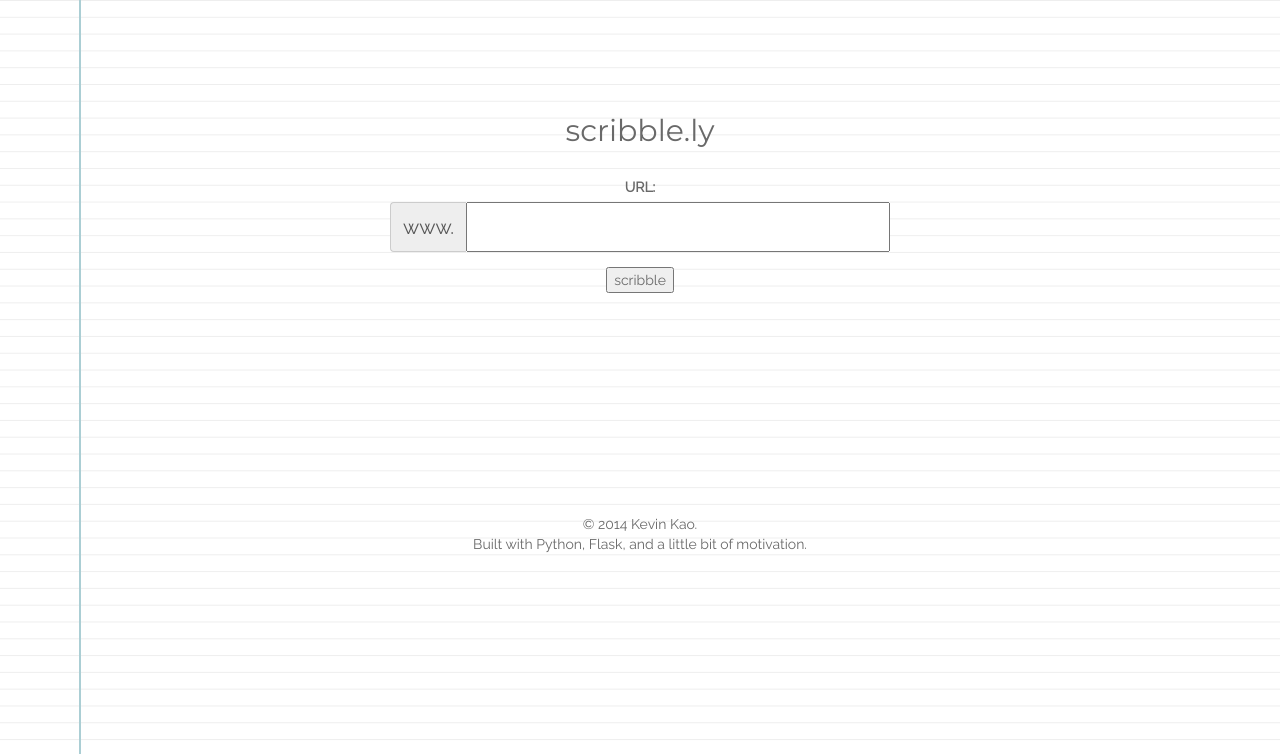
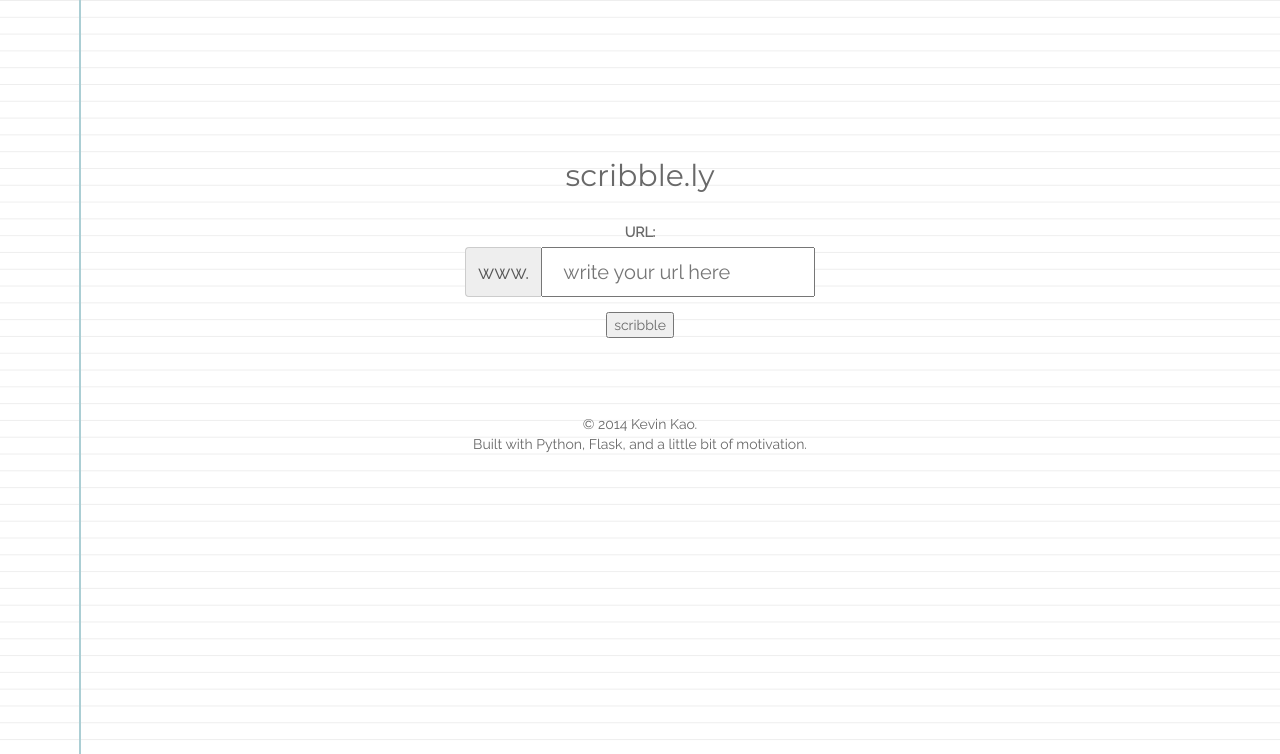
Before and after one commit to kk415kk/scribble.ly-url-shortener, a Flask app: page / in a window 1280 px wide. Shown: the top 754 px of the page. Run offline with Flask 2, Linux system fonts and the light colour scheme; some libraries are stand-ins or nearby versions.

Commit message:
Updated - WIP

```diff
--- a/server/static/css/custom.css
+++ b/server/static/css/custom.css
@@ -42,9 +42,10 @@ h1, h2, h3, h4, h5, h6 {
 .home-form {
   bottom: 0; left: 0; top: 100px; right: 0;
   margin: 10% auto auto auto;
-  width: 500px;
-  height: 400px;
+  width: 400px;
+  height: 300px;
   text-align: center;
+  padding: 25px;
 }
 
 .input-group-addon {
@@ -63,8 +64,8 @@ h2 a:hover {
 input[type="text"].url-box {
   height: 50px;
   width: 100%;
-  text-align: center;
   font-size: 20px;
+  padding-left: 20px;
 }
 
 footer {
--- a/server/templates/home.html
+++ b/server/templates/home.html
@@ -11,7 +11,7 @@
       <label>URL:</label>
       <div class="input-group shift-left">
         <div class="input-group-addon">www.</div>
-        <input class="url-box" type="text" name="url"><br>
+        <input class="url-box" type="text" name="url" placeholder="write your url here"><br>
       </div>
     </div>
     <div class="form-group">
```
